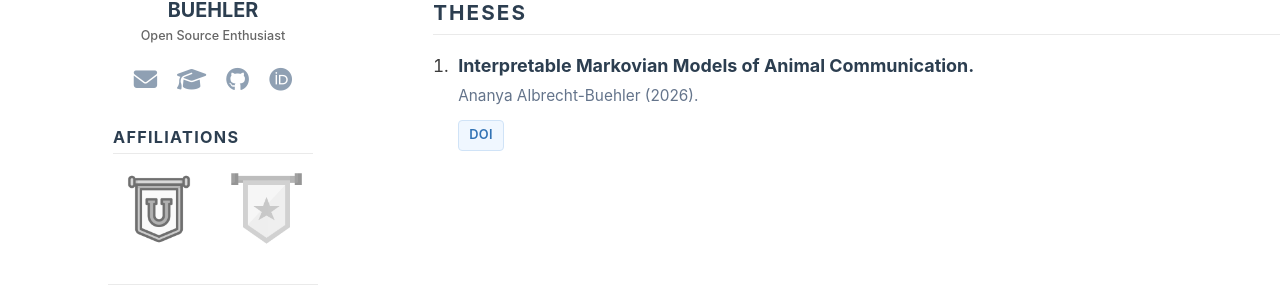
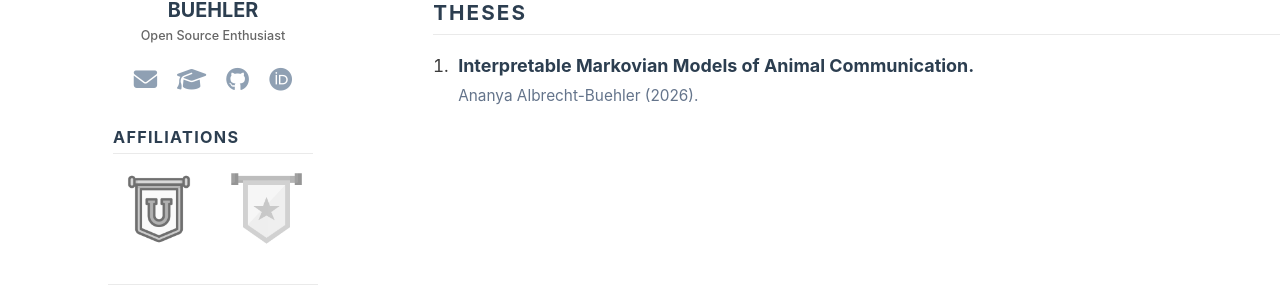
Before and after one commit to aalbrechtbuehler/aalbrechtbuehler, a Jekyll site: the page built from _pages/publications.html, in a window 1280 px wide and 973 px high. Shown: the part 416-719 px from the top of the window. Built offline with Jekyll 4.4.1, drawn with Linux system fonts in a browser that asks for light colours; a script bundle is joined from its source files by our own code; library files that are not in the unit come from our copies.

Commit message:
Update publications.html

```diff
--- a/_pages/publications.html
+++ b/_pages/publications.html
@@ -202,7 +202,6 @@ author_profile: false
     <span class="paper-title">Interpretable Markovian Models of Animal Communication.</span>
     <div class="authors-list">Ananya Albrecht-Buehler (2026).</div>
     <div class="paper-meta">
-      <span class="meta-btn doi-btn" data-full="#">DOI</span>
     </div>
   </li>
 </ol>
```
